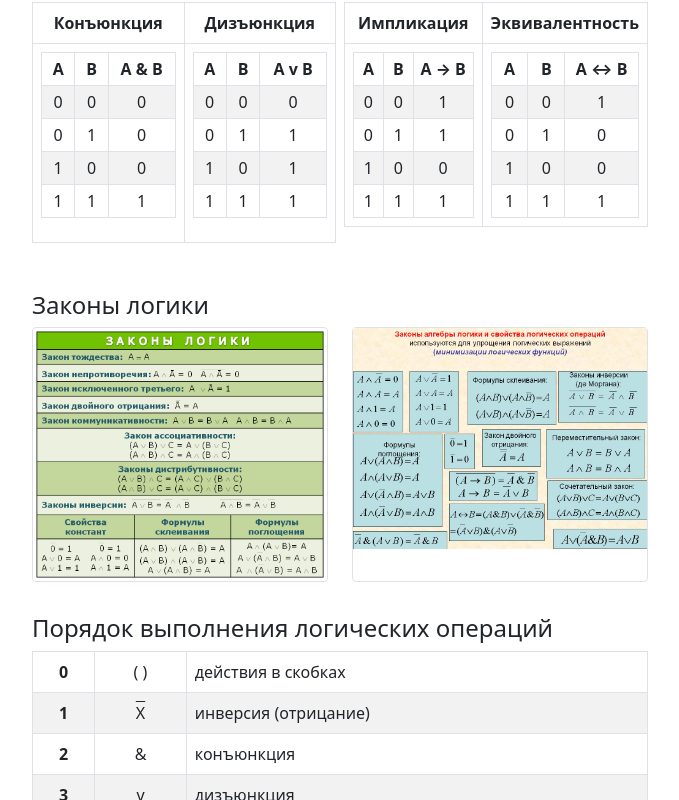
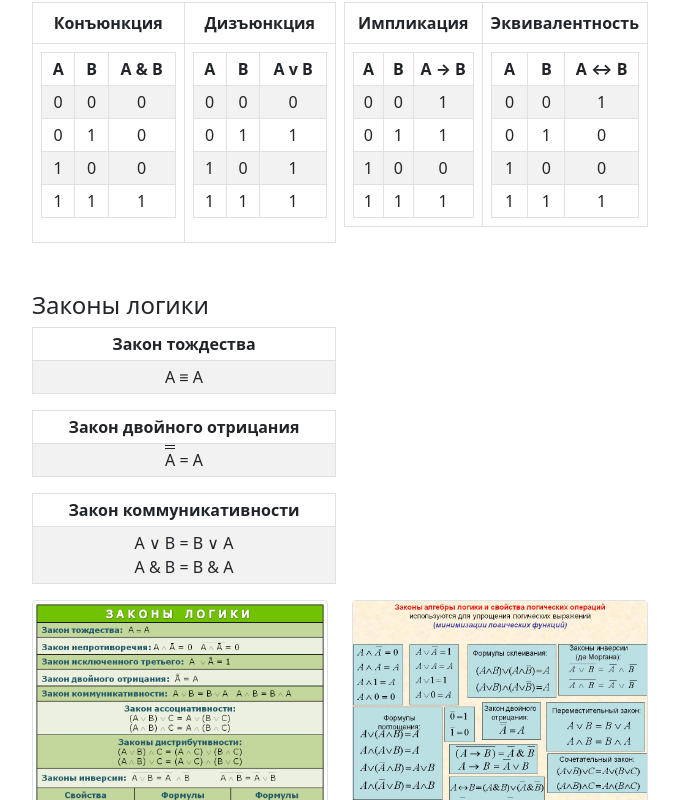
Before and after one commit to mccrush/info, a Vue app: page / in a window 1280 px wide. Shown: the part 468-1268 px from the top of the page, without its empty margins (300-979 px from the left). Built offline with nearby package versions, Linux system fonts and the light colour scheme.

Commit message:
Add table Zak

```diff
--- /dev/null
+++ b/src/components/logic/TableZak.vue
@@ -0,0 +1,60 @@
+<template>
+  <div class="row">
+    <div class="col-12 col-sm-6 pe-sm-1">
+      <table
+        class="table table-bordered table-striped table-hover table-sm text-center"
+      >
+        <thead>
+          <tr>
+            <th>Закон тождества</th>
+          </tr>
+        </thead>
+        <tbody>
+          <tr>
+            <td>A &equiv; A</td>
+          </tr>
+        </tbody>
+      </table>
+
+      <table
+        class="table table-bordered table-striped table-hover table-sm text-center"
+      >
+        <thead>
+          <tr>
+            <th>Закон двойного отрицания</th>
+          </tr>
+        </thead>
+        <tbody>
+          <tr>
+            <td><span class="duble-border">A</span> = A</td>
+          </tr>
+        </tbody>
+      </table>
+
+      <table
+        class="table table-bordered table-striped table-hover table-sm text-center"
+      >
+        <thead>
+          <tr>
+            <th>Закон коммуникативности</th>
+          </tr>
+        </thead>
+        <tbody>
+          <tr>
+            <td>
+              A &or; B = B &or; A<br />
+              A &amp; B = B &amp; A
+            </td>
+          </tr>
+        </tbody>
+      </table>
+    </div>
+    <div class="col-12 col-sm-6 mt-2 mt-sm-0 ps-sm-1"></div>
+  </div>
+</template>
+
+<style scoped>
+.duble-border {
+  border-top: 4px double #212529;
+}
+</style>
--- a/src/views/Logic.vue
+++ b/src/views/Logic.vue
@@ -8,6 +8,7 @@
       <TableIst />
 
       <h4>Законы логики</h4>
+      <TableZak />
       <div class="row">
         <div class="col-12 col-sm-6">
           <a
@@ -42,12 +43,14 @@
 <script>
 import TableOboz from '@/components/logic/TableOboz'
 import TableIst from '@/components/logic/TableIst'
+import TableZak from '@/components/logic/TableZak'
 import TablePor from '@/components/logic/TablePor'
 
 export default {
   components: {
     TableOboz,
     TableIst,
+    TableZak,
     TablePor
   }
 }
```
